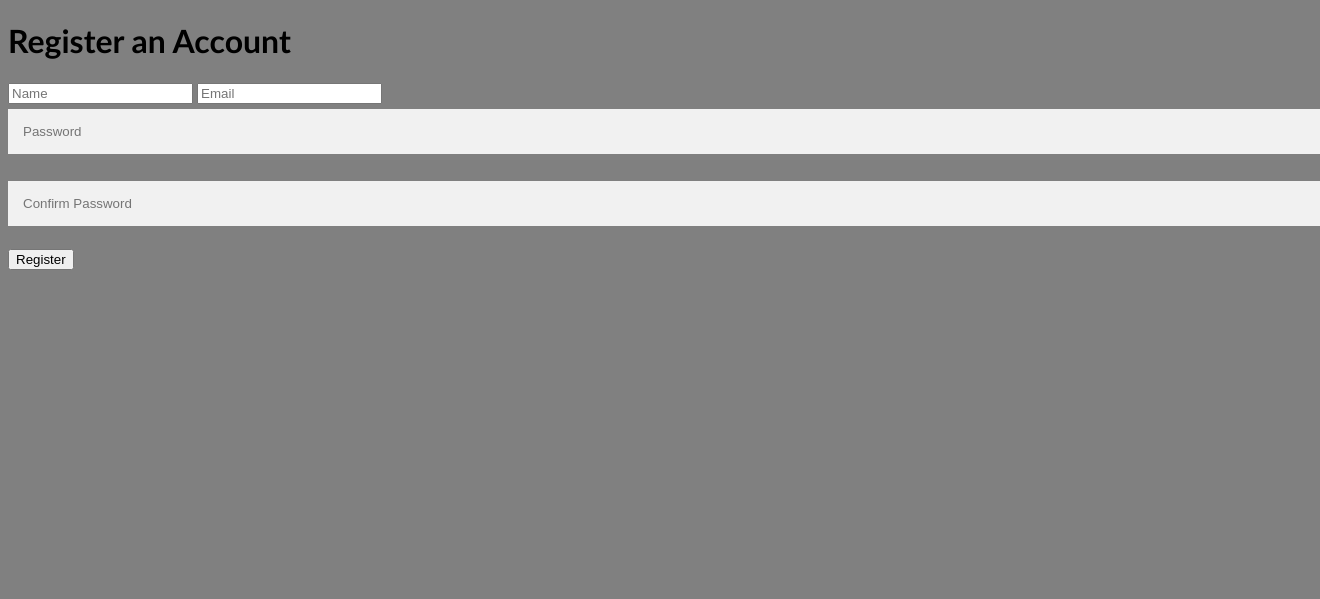
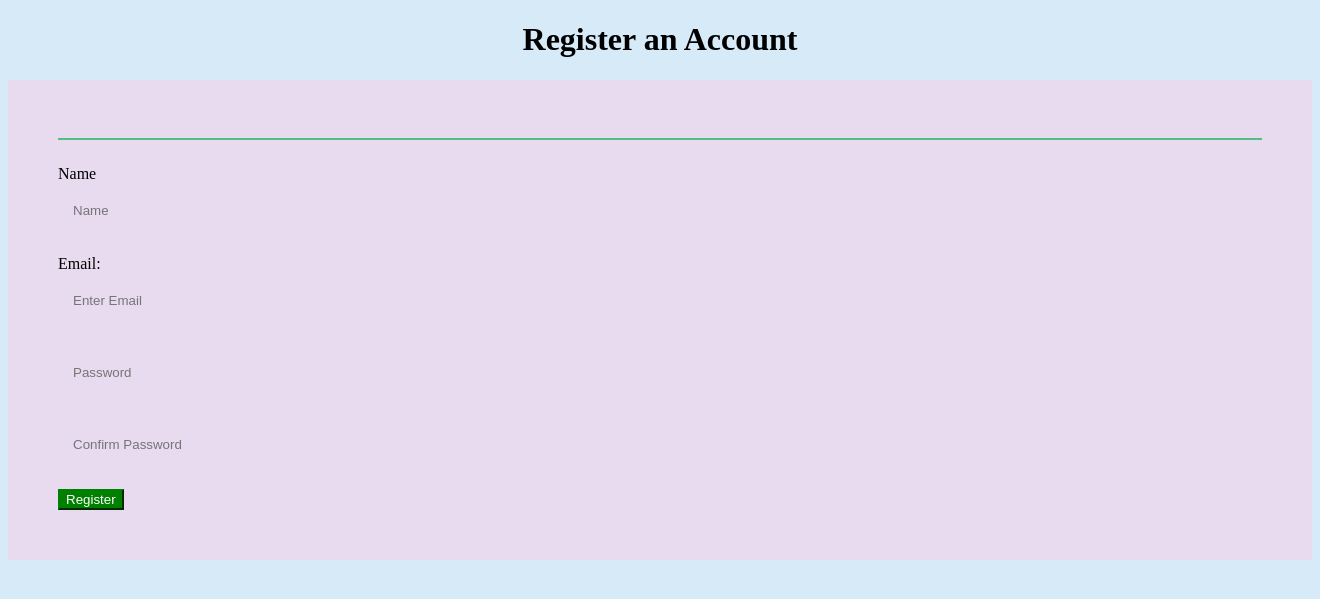
Before and after one commit to MonicaSai7/DK182-BiblioDevelopers, a Django app: page /signup in a window 1320 px wide; the page is wider, and only the part inside the window is pictured. Shown: the top 599 px of that part. Run offline with Django 3.2, Linux system fonts and the light colour scheme; some libraries are stand-ins or nearby versions.

```diff
--- a/templates/reg.html
+++ b/templates/reg.html
@@ -13,12 +13,12 @@
 
 <style>
 body{
-  font-family: Calibri, Helvetica, sans-serif;
-  background-color: grey;
+  font-style: Courier New;
+  background-color:#D6EAF8 ;
 }
 .container {
     padding: 50px;
-  background-color: #1abc9c;
+  background-color: #E8DAEF;
 }
 
 input[type=text], input[type=password], textarea {
@@ -27,17 +27,19 @@ input[type=text], input[type=password], textarea {
   margin: 5px 0 22px 0;
   display: inline-block;
   border: none;
-  background: #f1f1f1;
+  background: #E8DAEF;
+
 }
+h1 {text-align: center;}
 input[type=text]:focus, input[type=password]:focus {
-  background-color: white;
+  background-color: #D6EAF8  ;
   outline: none;
 }
  div {
             padding: 10px 0;
          }
 hr {
-  border: 1px solid #f1f1f1;
+  border: 1px solid #52BE80;
   margin-bottom: 25px;
 }
 .registerbtn {
@@ -58,13 +60,19 @@ hr {
 </head>
 
 <body>
-  <h1 class="h3 mb-3 font-weight-normal" id="titleheader">Register an Account</h1>
+  <h1>Register an Account</h1>
 
-  <input type="personalname" class="form-control" id="personalnameRegister" placeholder="Name" pattern=".*" required>
-    <input type="email" class="form-control" id="emailInputRegister" placeholder="Email" pattern=".*" required>
+  <div class="container">
+  <hr>
+  <label> Name </label>
+<input type="text" name="Name" placeholder= "Name" pattern=".*" size="15" required />
+<label>Email:</label>
+<input type="text" placeholder="Enter Email" name="email" id="email" pattern=".*" required>
+
   <input type="password" class="form-control" id="passwordInputRegister" placeholder="Password" pattern=".*" required>
     <input type="password" class="form-control" id="confirmationpassword" placeholder="Confirm Password" pattern=".*" required>
-  <button id="mainbutton" class="btn btn-lg btn-primary btn-block" type="button" onclick="registerButton()" >Register</button>
+  <button id="mainbutton" class="btn btn-lg btn-primary btn-block" type="button" onclick="registerButton()"
+   style="background-color:green; border-color:green; color:white" >Register</button>
 
   <script>
 
```
